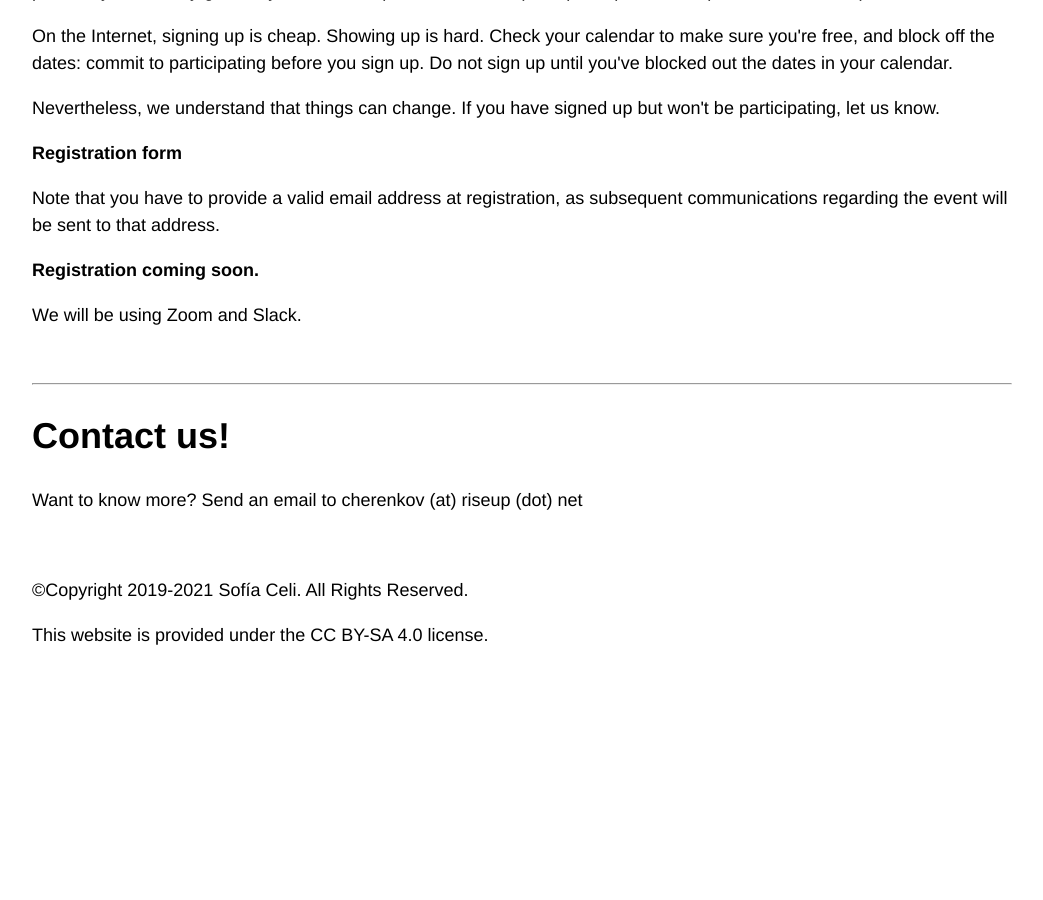
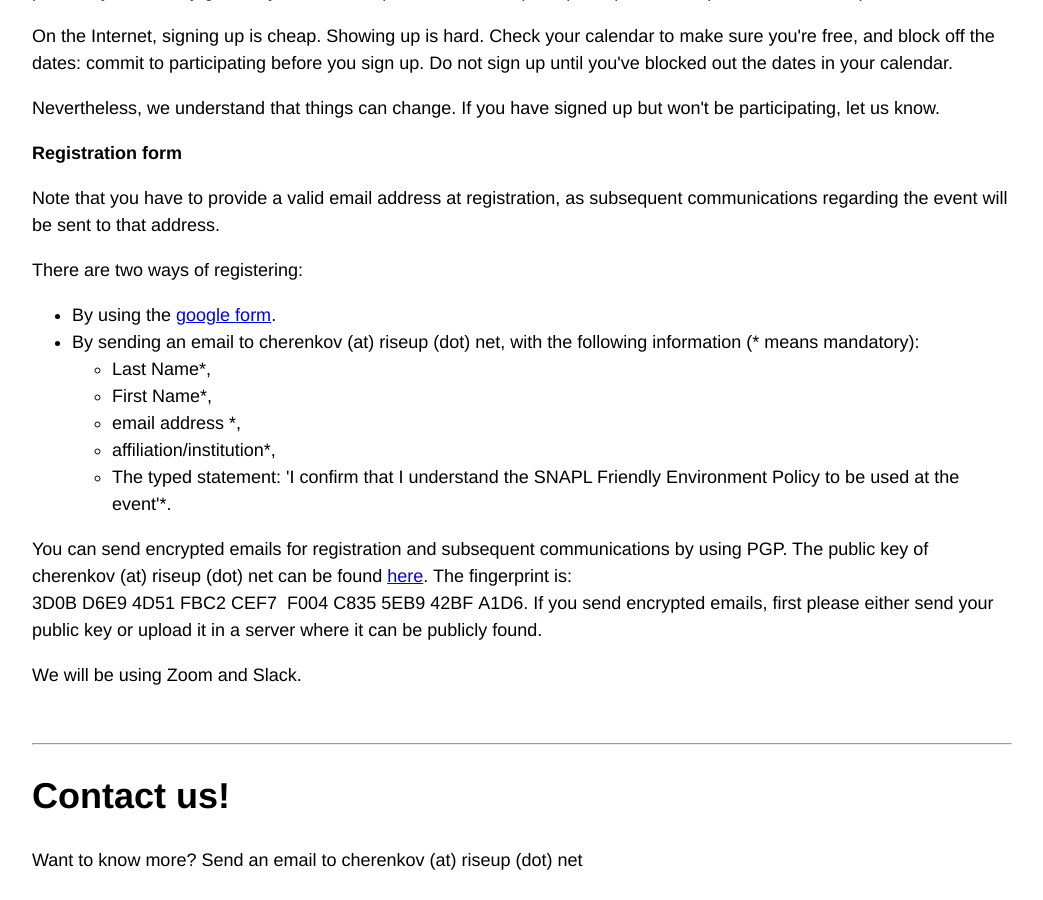
Before and after one commit to claucece/PQNet-Workshop, a Jekyll site: the page built from index.html, in a window 1280 px wide and 900 px high, scrolled down 2074 px. Shown: the whole window, without its empty margins (118-1161 px from the left). Built offline with Jekyll 4.4.1, drawn with Linux system fonts in a browser that asks for light colours; before the commit the page ends 2873 px from its top, so only the background shows below that.

Commit message:
Registration updated

```diff
--- a/index.html
+++ b/index.html
@@ -2273,7 +2273,19 @@ layout: default
   <p>Nevertheless, we understand that things can change. If you have signed up but won't be participating, let us know.</p>
   <p><strong>Registration form</strong></p>
   <p>Note that you have to provide a valid email address at registration, as subsequent communications regarding the event will be sent to that address.</p>
-  <p><strong>Registration coming soon.</strong></p>
+  <p>There are two ways of registering:</p>
+  <ul>
+	<li>By using the <a href="https://docs.google.com/forms/d/e/1FAIpQLSf_0_jtsqS04d3Y8ygiiPvvEQqGKJgTmZTiVLXLqUwv1FF9fg/viewform" target="_blanck">google form</a>.</li>
+  <li>By sending an email to cherenkov (at) riseup (dot) net, with the following information (* means mandatory):</li>
+	<ul>
+    <li>Last Name*,</li>
+    <li>First Name*,</li>
+    <li>email address *,</li>
+    <li>affiliation/institution*,</li>
+    <li>The typed statement: 'I confirm that I understand the SNAPL Friendly Environment Policy to be used at the event'*.</li>
+	</ul>
+	</ul>
+  <p>You can send encrypted emails for registration and subsequent communications by using PGP. The public key of cherenkov (at) riseup (dot) net can be found <a href="https://sofiaceli.com/assets/sofia.asc" target="_blank">here</a>. The fingerprint is: 3D0B D6E9 4D51 FBC2 CEF7  F004 C835 5EB9 42BF A1D6. If you send encrypted emails, first please either send your public key or upload it in a server where it can be publicly found.</p>
   <p>We will be using Zoom and Slack.</p>
 </div>
 <br>
```
